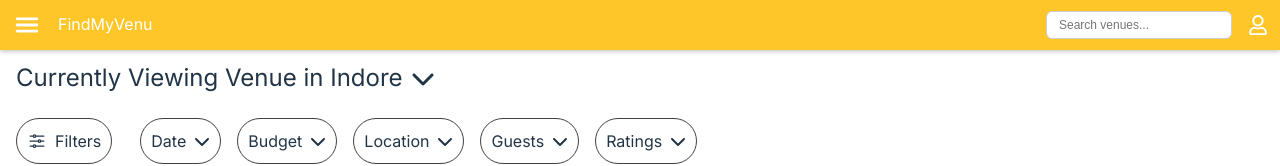
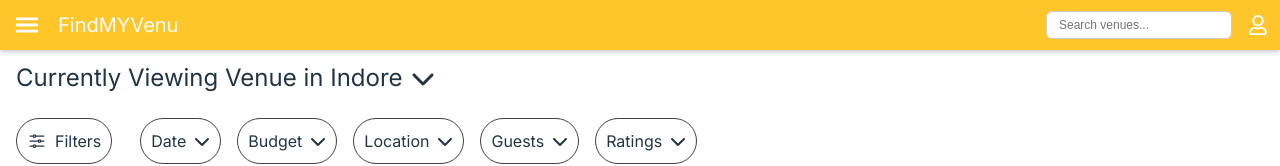
Before and after one commit to niteshtiwari782/WeddingBells, a React (Vite) app: page / in a window 1280 px wide. Shown: the top 166 px of the page. Built offline with nearby package versions, Linux system fonts and the light colour scheme.

Commit message:
enhanching header styling

```diff
--- a/index.html
+++ b/index.html
@@ -5,7 +5,15 @@
     <link rel="icon" type="image/svg+xml" href="/vite.svg" />
     <link href="https://fonts.googleapis.com/css2?family=Inter&display=swap" rel="stylesheet" />
     <meta name="viewport" content="width=device-width, initial-scale=1.0" />
-    <title>Vite + React</title>
+    <!-- Android -->
+    <meta name="theme-color" content="#ffc629" />
+
+    <!-- iOS -->
+    <meta name="apple-mobile-web-app-capable" content="yes" />
+    <meta name="apple-mobile-web-app-status-bar-style" content="black-translucent" />
+    <meta name="apple-mobile-web-app-title" content="FindMYvenu" />
+
+    <title>FindMYvenu</title>
   </head>
   <body>
     <div id="root"></div>
--- a/src/Component/Header/Header.css
+++ b/src/Component/Header/Header.css
@@ -33,8 +33,8 @@
 }
 
 .site-title {
-  font-size: 16px;
-  font-weight: 600;
+  font-size: 20px;
+  font-weight: 1000;
   margin: 0;
 }
 
--- a/src/Component/Header/index.jsx
+++ b/src/Component/Header/index.jsx
@@ -10,7 +10,7 @@ const Header = () => {
     <header className="header">
       <div className="header-left">
         <IoMenu size={30} />
-        <h1 className="site-title">FindMyVenu</h1>
+        <h1 className="site-title">FindMYVenu</h1>
       </div>
 
       <div className="header-center"></div>
```
